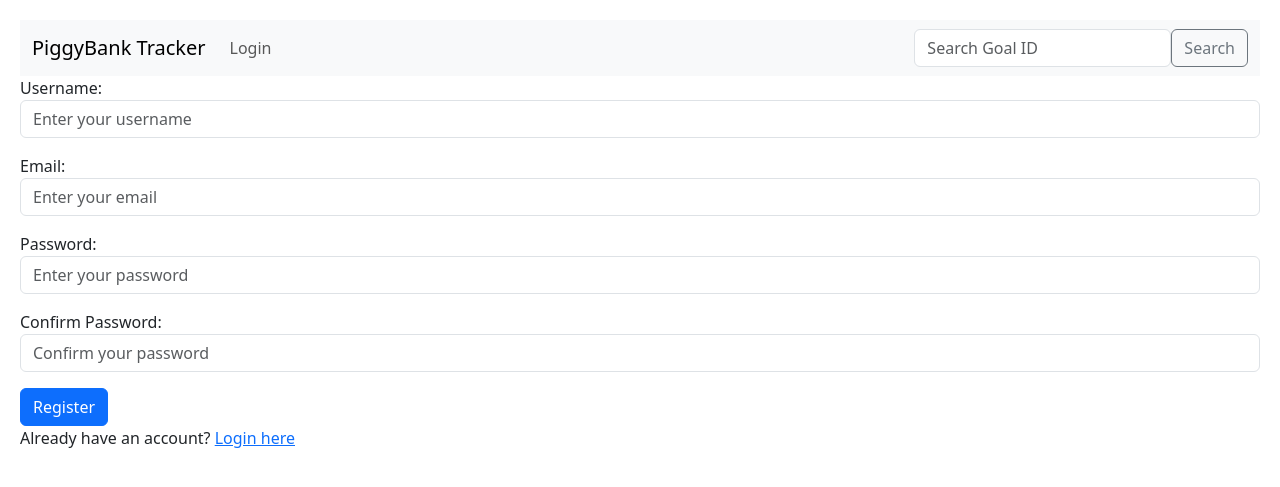
After one commit to undroo/piggybank, a Flask app: page /register in a window 1280 px wide. The commit adds this page. Shown: the top 487 px of the page. Run offline with Flask 3, Linux system fonts and the light colour scheme; some libraries are stand-ins or nearby versions.

Commit message:
Upgraded to use FlaskForms and introduced profiles. Flash is not working

```diff
--- a/app.py
+++ b/app.py
@@ -1,44 +1,84 @@
-from flask import Flask, render_template, request, redirect, url_for
+from flask import Flask, render_template, request, redirect, url_for, flash
+from flask import session
 import string
 import secrets
 import os
+from flask_wtf.csrf import CSRFProtect
+# Internal libraries
+from models import db, User, init_db, Goal
+from forms import RegisterForm, LoginForm, GoalForm, SearchGoalForm
 
 app = Flask(__name__)
+init_db(app)
+csrf = CSRFProtect(app)
+# Initialize the database
 
-# List to store user inputs
-savings_goals = []
 
+
+# Move this to a helper.py
 def generate_goal_id():
     # Generate a random 6-character string of numbers and letters
     return ''.join(secrets.choice(string.ascii_letters + string.digits) for _ in range(6))
 
-from flask_sqlalchemy import SQLAlchemy
-
-# Set the SQLite database file path
-db_path = os.path.join(app.root_path, 'site.db')
-app.config['SQLALCHEMY_DATABASE_URI'] = 'sqlite:///' + db_path
-
-# Suppress a warning about track_modifications, which is unnecessary for SQLite
-app.config['SQLALCHEMY_TRACK_MODIFICATIONS'] = False
-db = SQLAlchemy(app)
-
-class Goal(db.Model):
-    id = db.Column(db.String(10), primary_key=True)
-    name = db.Column(db.String(100), nullable=False)
-    savings_goal = db.Column(db.Float, nullable=False)
-    participants = db.Column(db.Integer, nullable=False)
-
-# Check if the database file exists, and create it if not
-if not os.path.exists(db_path):
-    with app.app_context():
-        db.create_all()
 
 
+@app.context_processor
+def inject_search_goal_form():
+    search_goal_form = SearchGoalForm()
+    return dict(search_goal_form=search_goal_form)
 
 
+# Routes
+@app.route('/login', methods=['GET', 'POST'])
+def login():
+    form = LoginForm()
+
+    if form.validate_on_submit():
+        user = User.query.filter_by(email=form.email.data).first()
+
+        if user and user.check_password(form.password.data):
+            # Log in the user (you might use Flask-Login for this)
+            session['user_id'] = user.username
+            flash('Login successful!', 'success')
+            return redirect(url_for('index'))
+        else:
+            flash('Login failed. Check your username and password.', 'danger')
+
+    return render_template('login.html', form=form)
+
+@app.route('/register', methods=['GET', 'POST'])
+def register():
+    form = RegisterForm()
+
+    if form.validate_on_submit():
+        # If the form is valid, create a new user and add them to the database
+        # You can access form data using form.username.data, form.email.data, etc.
+
+        new_user = User(
+            username=form.username.data,
+            email=form.email.data,
+            # password=User.set_password(form.password.data)
+        )
+        new_user.set_password(form.password.data)
+
+        db.session.add(new_user)
+        db.session.commit()
+
+        flash('Account created successfully. You can now log in.', 'success')
+        return redirect(url_for('login'))
+
+    return render_template('register.html', form=form)
+
+@app.route('/logout')
+def logout():
+    # Log out the user
+    session.pop('user_id', None)
+    flash('You have been logged out.', 'info')
+    return redirect(url_for('index'))
 
 @app.route('/', methods=['GET', 'POST'])
 def index():
+    form = GoalForm()
     # global goal_id_counter  # Declare goal_id_counter as a global variable
     if request.method == 'POST':
         # If the form is submitted, get the goal_id from the form
@@ -46,44 +86,66 @@ def index():
 
         # Redirect to the view_goal route with the specified goal_id
         return redirect(url_for('view_goal', goal_id=goal_id))
-    return render_template('index.html')
+    return render_template('index.html', form=form)
+
+@app.route('/dashboard')
+def dashboard():
+    # Check if the user is logged in
+    if 'user_id' not in session:
+        flash('You need to log in first.', 'warning')
+        return redirect(url_for('login'))
+
+    # Get the user's goals (customize this based on your database structure)
+    user_id = session['user_id']
+    # This doesn't work yet
+    # user_goals = Goal.query.filter_by(user_id=user_id).all()
+    all_goals = Goal.query.all()
+
+    return render_template('dashboard.html', user_goals=all_goals)
 
 @app.route('/process_form', methods=['POST'])
 def process_form():
-    global goal_id_counter  # Declare goal_id_counter as a global variable
-    name = request.form.get('name')
-    savings_goal = float(request.form.get('savings_goal'))
-    participants = float(request.form.get('participants'))
+    if 'user_id' not in session:
+        flash('You need to log in to add a goal.', 'warning')
+        return redirect(url_for('login'))
 
+    form = GoalForm(request.form)
 
+    if form.validate_on_submit():
+        user_id = session['user_id']
+        # Generate a unique ID for the savings goal
+        goal_id = generate_goal_id()
 
-    # Generate a unique ID for the savings goal
-    goal_id = generate_goal_id()
+        new_goal = Goal(
+            id=goal_id,
+            name=form.name.data,
+            savings_goal=form.savings_goal.data,
+            participants=form.participants.data,
+            user_id=user_id
+        )
 
-    # TODO: change this to use a database
-    # Add the savings goal with ID and participant count to the list
-    new_goal = Goal(id=goal_id,name=name, participants=participants, savings_goal=savings_goal)
-    db.session.add(new_goal)
-    db.session.commit()
+        db.session.add(new_goal)
+        db.session.commit()
 
-    savings_goals.append({
-        'id': goal_id,
-        'name': name,
-        'goal': savings_goal,
-        'participants': participants})
-
+        flash('Goal added successfully!', 'success')
+    else:
+        flash('Error in adding the goal. Please check the form.', 'danger')
 
     # Redirect to the route displaying the details of the latest goal
     return redirect(url_for('view_goal', goal_id=goal_id))
 
+# TODO: needs to be upgraded to use forms
 @app.route('/search_goal', methods=['GET', 'POST'])
 def search_goal():
     if request.method == 'POST':
+        form = SearchGoalForm(request.form)
         # If the form is submitted, get the goal_id from the form
-        goal_id = request.form.get('goal_id')
+        goal_id = form.goal_id.data
 
         # Redirect to the view_goal route with the specified goal_id
         return redirect(url_for('view_goal', goal_id=goal_id))
+
+    # We shouldn't need this anymore, potentially move to only be a POST?
     # If it's a GET request, render the search_goal.html template
     goal_id = request.args.get('goal_id')
     if goal_id is not None:
@@ -100,6 +162,11 @@ def view_goal(goal_id):
     if goal is None:
         return render_template('no_goals.html')
 
+    # TODO: add more features to this view_goal page
+    # ability to 'complete' goals
+    # ability to delete goals
+    # TODO: when bank is ready, need the ability to check for payments made to this
+
     # Render the template with the specific goal
     return render_template('view_goal.html', goal=goal)
 
--- /dev/null
+++ b/forms.py
@@ -0,0 +1,31 @@
+# forms.py
+
+from flask_wtf import FlaskForm
+from wtforms import StringField, PasswordField, SubmitField, validators, DecimalField, IntegerField
+from wtforms.validators import DataRequired, NumberRange
+
+class RegisterForm(FlaskForm):
+    username = StringField('Username', [validators.Length(min=4, max=25)])
+    email = StringField('Email', [validators.Email()])
+    password = PasswordField('Password', [
+        validators.DataRequired(),
+        validators.EqualTo('confirm_password', message='Passwords must match')
+    ])
+    confirm_password = PasswordField('Confirm Password')
+    submit = SubmitField('Register')
+
+
+class LoginForm(FlaskForm):
+    email = StringField('Email', [validators.Email()])
+    password = PasswordField('Password', validators=[DataRequired()])
+    submit = SubmitField('Login')
+
+class GoalForm(FlaskForm):
+    name = StringField('Goal Name', validators=[DataRequired()])
+    savings_goal = DecimalField('Savings Goal ($)', validators=[DataRequired(), NumberRange(min=0)])
+    participants = IntegerField('Number of Participants', validators=[DataRequired(), NumberRange(min=1)])
+    submit = SubmitField('Add Goal')
+
+class SearchGoalForm(FlaskForm):
+    goal_id = StringField('Goal ID', validators=[DataRequired()])
+    submit = SubmitField('Search Goal')
--- a/templates/assets/navbar.html
+++ b/templates/assets/navbar.html
@@ -6,14 +6,31 @@
             <span class="navbar-toggler-icon"></span>
         </button>
         <div class="collapse navbar-collapse" id="navbarSupportedContent">
-            <ul class="navbar-nav">
-                <li class="nav-item">
-                    <a class="nav-link" href="/search_goal">Search Goals</a>
-                </li>
+            <ul class="navbar-nav ml-auto">
+                {% if 'user_id' in session %}
+                    <!-- User is logged in -->
+                    <li class="nav-item">
+                        <a class="nav-link" href="/dashboard">Dashboard</a>
+                    </li>
+                    <li class="nav-item">
+                        <a class="nav-link" href="/logout">Logout</a>
+                    </li>
+                {% else %}
+                    <li class="nav-item">
+                        <a class="nav-link" href="/login">
+                            <i class="bi bi-person"></i> Login
+                        </a>
+                    </li>
+                {% endif %}
             </ul>
             <form class="d-flex ms-auto" method="post" action="{{ url_for('search_goal') }}">
-                <input class="form-control me-2" type="search" placeholder="Search Goal ID" aria-label="Search" name="goal_id" id="goal_id" required>
-                <button class="btn btn-outline-success" type="submit">Search</button>
+                {{ search_goal_form.hidden_tag() }}
+                {{ search_goal_form.goal_id(class="form-control", placeholder="Search Goal ID") }}
+                <div class="input-group-append">
+                    <button type="submit" class="btn btn-outline-secondary">Search</button>
+                </div>
+                <!-- <input class="form-control me-2" type="search" placeholder="Search Goal ID" aria-label="Search" name="goal_id" id="goal_id" required>
+                <button class="btn btn-outline-success" type="submit">Search</button> -->
             </form>
         </div>
     </div>
--- /dev/null
+++ b/templates/register.html
@@ -0,0 +1,47 @@
+<!DOCTYPE html>
+<html lang="en">
+<head>
+    <meta charset="UTF-8">
+    <meta name="viewport" content="width=device-width, initial-scale=1.0">
+    <title></title>
+
+    <!-- Bootstrap 5 CSS from CDN -->
+    <link rel="stylesheet" href="https://cdn.jsdelivr.net/npm/bootstrap@5.3.0/dist/css/bootstrap.min.css">
+
+    <!-- Custom styles -->
+    <style>
+        body {
+            padding: 20px; /* Adjust the value as needed */
+        }
+    </style>
+</head>
+<body>
+    {% include 'assets/navbar.html' %}
+    <!-- Registration form -->
+    <form method="POST" action="{{ url_for('register') }}">
+        {{ form.hidden_tag() }}
+        <div class="mb-3">
+            <label for="username">Username:</label>
+            {{ form.username(class="form-control", placeholder="Enter your username", required=True) }}
+        </div>
+        <div class="mb-3">
+            <label for="email">Email:</label>
+            {{ form.email(class="form-control", placeholder="Enter your email", required=True) }}
+        </div>
+        <div class="mb-3">
+            <label for="password">Password:</label>
+            {{ form.password(class="form-control", placeholder="Enter your password", required=True) }}
+        </div>
+        <div class="mb-3">
+            <label for="confirm_password">Confirm Password:</label>
+            {{ form.confirm_password(class="form-control", placeholder="Confirm your password", required=True) }}
+        </div>
+        <button type="submit" class="btn btn-primary">Register</button>
+    </form>
+
+    <!-- If the user already has an account, provide a link to the login page -->
+    <p>Already have an account? <a href="{{ url_for('login') }}">Login here</a></p>
+    <!-- Bootstrap 5 JS from CDN -->
+    <script src="https://cdn.jsdelivr.net/npm/bootstrap@5.3.0/dist/js/bootstrap.bundle.min.js"></script>
+</body>
+</html>
```
Also changed, not shown: models.py (added, +40 -0 lines), templates/blank.html (added, +24 -0 lines), templates/dashboard.html (added, +36 -0 lines), templates/index.html (+14 -7 lines), templates/login.html (added, +41 -0 lines), site.db.
